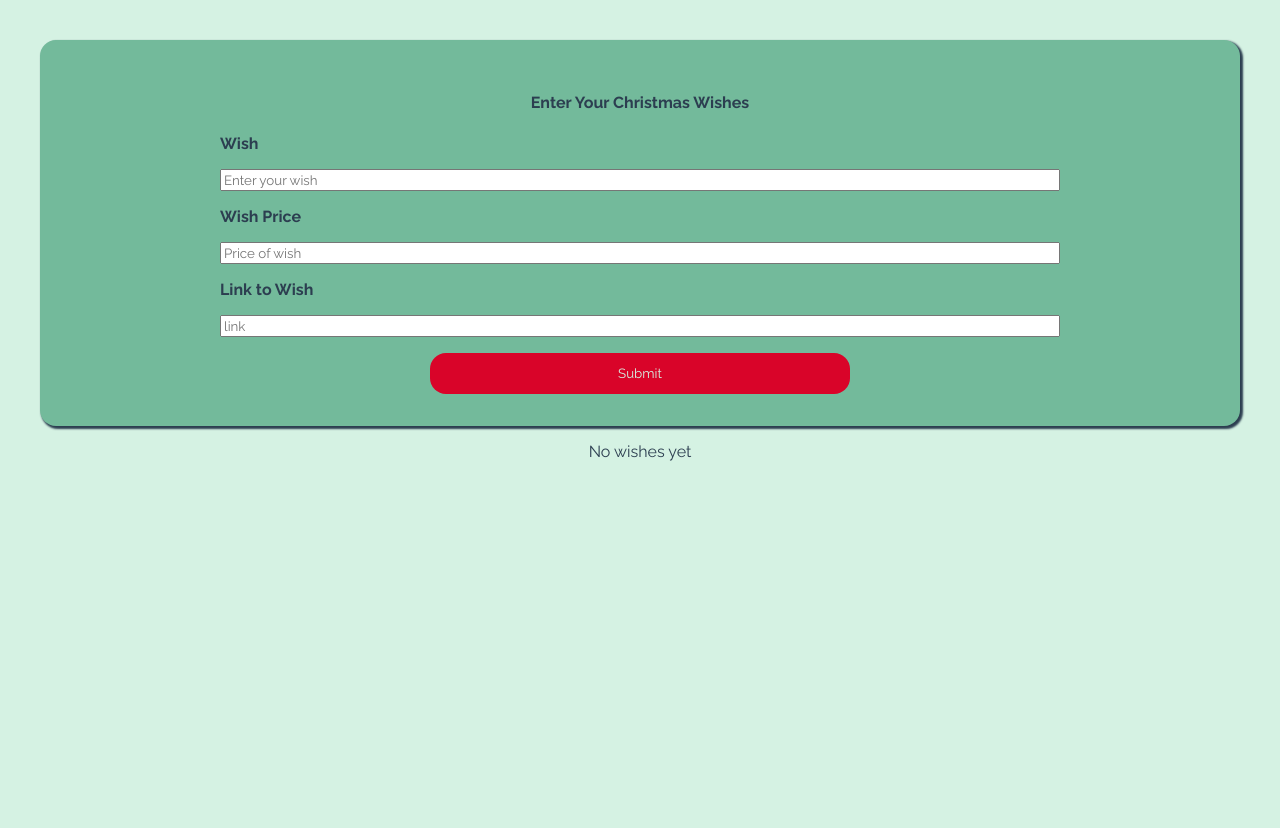
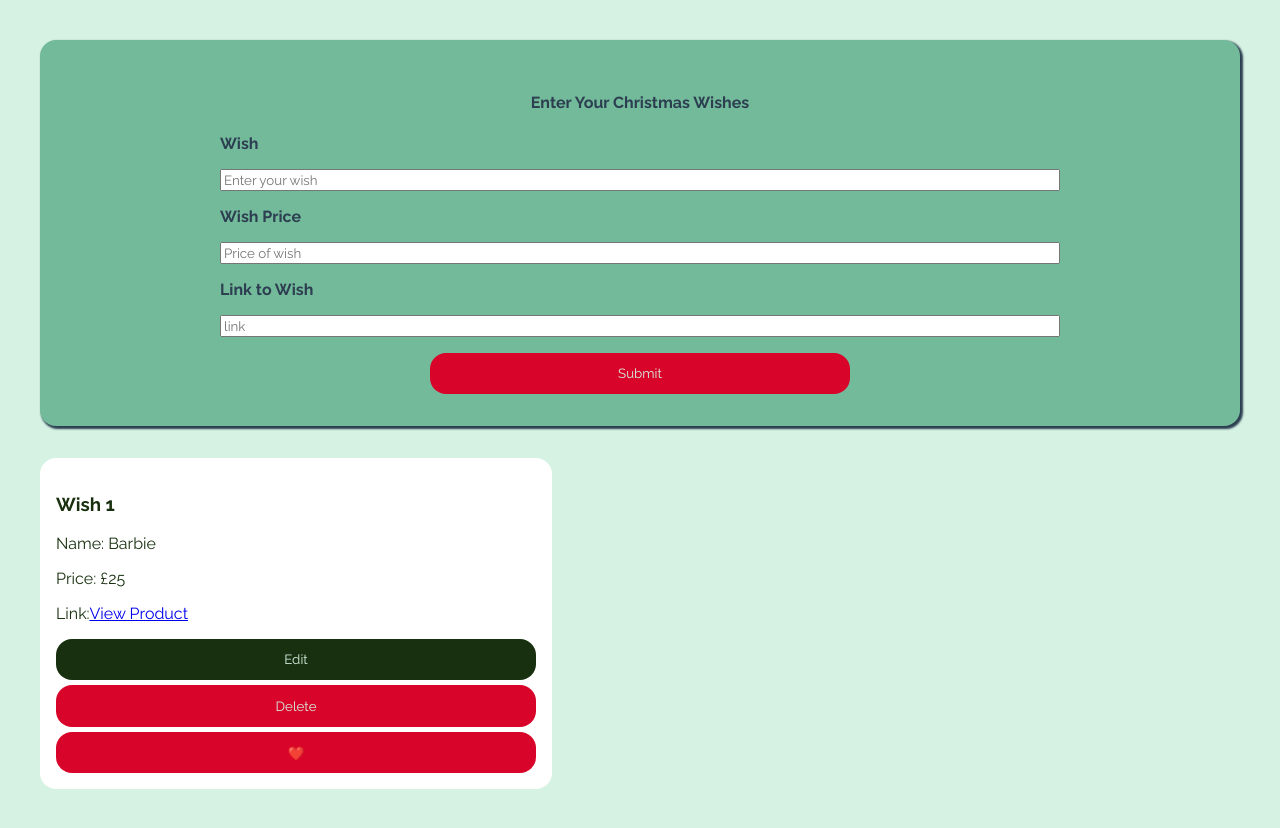
Before and after one commit to LaurenAMolloy/Christmas-List, a React (Vite) app: page / in a window 1280 px wide. Before the commit the page ends 800 px from the top, so only its background shows below. Built offline with nearby package versions, Linux system fonts and the light colour scheme; data requests are answered from the project's data file; a web font is replaced by a local one.

Commit message:
Added ShowWish component

```diff
--- /dev/null
+++ b/db.json
@@ -0,0 +1,10 @@
+{
+  "wishes": [
+    {
+      "id": "225",
+      "wishName" : "Barbie",
+      "wishPrice": "25",
+      "wishLink" : "https://www.smythstoys.com/uk/en-gb/toys/fashion-and-dolls/barbie/fisher-price-little-people-barbie-dream-plane-playset/p/223052"
+    }
+  ]
+}
--- a/package.json
+++ b/package.json
@@ -7,9 +7,12 @@
     "dev": "vite",
     "build": "vite build",
     "lint": "eslint .",
-    "preview": "vite preview"
+    "preview": "vite preview",
+    "server": "json-server -p 3001 --watch db.json  --host 127.0.0.1"
   },
   "dependencies": {
+    "axios": "^1.12.2",
+    "json-server": "^1.0.0-beta.3",
     "nanoid": "^5.1.6",
     "react": "^19.1.1",
     "react-dom": "^19.1.1"
--- a/src/App.css
+++ b/src/App.css
@@ -26,6 +26,7 @@ input {
   padding: 2rem 0;
   border-radius: 1rem;
   box-shadow: 2px 2px 2px 1px #2C3E50;
+  margin-bottom: 2rem;
 }
 
 .wishForm {
@@ -54,7 +55,7 @@ button {
 
 button:hover {
   background-color: #18300f;
-  transform: translateY(-8px);
+  transform: translateY(-2px);
 }
 
 .wishlistItems {
@@ -64,9 +65,11 @@ button:hover {
   flex-direction: column;
   text-align: left;
   padding: 1rem;
+  border-radius: 1rem;
+  box-shadow: 2px 2px 2px 1px #2C3E50;
 }
 
-.wishCard {
+.wishShow {
   background-color: white;
   color: #18300f;
   width: 40%;
@@ -81,4 +84,12 @@ button:hover {
   color: #d5f2e3;
 }
 
-.delete {}
+.actions>button {
+  width: 100%;
+}
+
+.actions {
+  display: flex;
+  flex-direction: column;
+  gap: 5px;
+}
--- a/src/App.jsx
+++ b/src/App.jsx
@@ -1,15 +1,60 @@
-import { useState } from 'react'
+import { useEffect, useState } from 'react'
 import WishList from './Components/WishList'
 import CreateWish from './Components/CreateWish'
+import axios from 'axios'
 import './App.css'
 
 function App() {
-
   //Array to stores all wishes
   const[wishes, setWishes] = useState([]);
 
-  const wishCreate = (wish) => {
-    setWishes(prev => [...prev, wish])
+  //Fetch wishes from db onload
+  const fetchWishes = async () => {
+    try {
+      const response = await axios.get('http://localhost:3000/wishes')
+      setWishes(response.data);
+    } catch (error) {
+      console.log('Error fetching wishes', error)
+    }
+  }
+
+  // Run once on load
+  useEffect(() => {
+    fetchWishes();
+  }, []);
+
+
+  //Create a wish
+  const wishCreate = async (wish) => {
+    //send wish to db
+    const res = await axios.post('http://localhost:3000/wishes', {
+    ...wish,
+    id: nanoid()
+    });
+    console.log(res)
+    //new variable to hold updated wishes
+    const updatedWishes = [
+      ...wishes,
+      res.data
+    ]
+    //Update the state
+    setWishes(updatedWishes)
+  }
+
+  const editWishById = async (id, newName, newPrice, newLink) => {
+    const response = await axios.put(`http://localhost:3000/wishes/${id}`, {
+    wisheName: newName,
+    wishPrice: newPrice,
+    wishLink: newLink,
+    });
+
+    const updatedWishes = wishes.map((wish) => {
+      if(wish.id === id) {
+        return {...wish, ...response.data}
+      }
+      return wish
+    });
+    setBooks(updatedWishes);
   }
 
 return (
--- a/src/Components/CreateWish/index.jsx
+++ b/src/Components/CreateWish/index.jsx
@@ -2,21 +2,22 @@ import { useState } from 'react'
 import React from 'react'
 
 function CreateWish( { wishCreate } ) {
-  //Empty Object to create wish
-  const [wish, setWish] = useState({})
+  //Empty object to set wish state
+  const [wish, setWish] = useState( {
+    wishName: "",
+    wishPrice: "",
+    wishLink: "",
+  })
 
   const handleChange = (e) => {
-    console.log(e.target.value)
     const valuetoUpdate = e.target.name
     setWish({
       ...wish,
-       [valuetoUpdate]: e.target.value
+      [valuetoUpdate]: e.target.value
     })
-    console.log(wish)
   }
 
   const handleSubmit = (e) => {
-    //stop default behavior
     e.preventDefault();
     //console.log('submitting wish', wish)
     wishCreate(wish)
--- a/src/Components/WishList/index.jsx
+++ b/src/Components/WishList/index.jsx
@@ -1,38 +1,18 @@
 import React from 'react'
-import { nanoid }  from 'nanoid'
+import WishShow from '../WishShow';
 
 export default function WishList({ wishes }) {
 
-   const handleDeleteClick = () => {
-    console.log("delete wish")
-   }
-   const handleEditClick = () => {
-    console.log("edit wish")
-   }
+  //For every wish in wish list render a wishShow component
+  //Use the idx as the unique key not ideal!
+  const renderedWishes = wishes.map((wish, idx) => {
+     return <WishShow wish={wish} idx={idx} key={idx} />
+  });
 
-  const renderedWishes = wishes.map((wish, idx) => {
-     return <>
-      <div className="wishCard" key={nanoid()}>
-      <h3>Wish {idx + 1}</h3>
-      <p>{wish.wishName}</p>
-      <p><span>£</span>{Number(wish.wishPrice)}</p>
-      <p>{wish.wishLink}</p>
-      <div className="actions">
-        <button onClick={handleDeleteClick} className="edit">Edit</button>
-        <button onClick={handleEditClick} className="delete">Delete</button>
-      </div>
-      </div>
-     </>
-  });
-  //conditional rendering for wishlist
   return (
-    <div>
-      {wishes && wishes.length > 0 ? (
-      <div className="wishlistItems">
+    <div className="wishesContainer">
       {renderedWishes}
-      </div>) : (
-      <p>No wishes yet</p>
-    )}
     </div>
+
   )
 }
--- /dev/null
+++ b/src/Components/WishShow/index.jsx
@@ -0,0 +1,44 @@
+import React from 'react'
+import { useState } from 'react'
+
+export default function WishShow( {wish, idx}) {
+    console.log(wish)
+    //set state to show edit form
+    const[showEdit, setShowEdit] = useState();
+    //Add context here!!!
+
+    const handleDeleteClick = () => {
+        console.log("delete wish")
+    }
+    const handleEditClick = () => {
+        console.log("edit wish")
+    }
+
+    const handlePurchaseClick = () => {
+        console.log("purchased")
+    }
+
+    let content =   <div>
+                        <h3>Wish {idx + 1}</h3>
+                        <p>Name: {wish.wishName}</p>
+                        <p>Price:
+                            <span> £</span>{Number(wish.wishPrice)}
+                        </p>
+                        <p>Link:
+                            <a href={wish.wishLink} target="_blank" rel="noopener noreferrer">
+                                 View Product
+                            </a>
+                        </p>
+                    </div>
+
+return (
+    <div className="wishShow" key={wish.id}>
+        {content}
+        <div className="actions">
+            <button onClick={() => handleEditClick(wish.id)} className="edit">Edit</button>
+            <button onClick={() => handleDeleteClick(wish.id)} className="delete">Delete</button>
+            <button onClick={() => handlePurchaseClick(wish.id)} className="purchased">❤️</button>
+        </div>
+    </div>
+  )
+}
```
Also changed, not shown: 2 other files (tests, documents, lock files or other folders).
